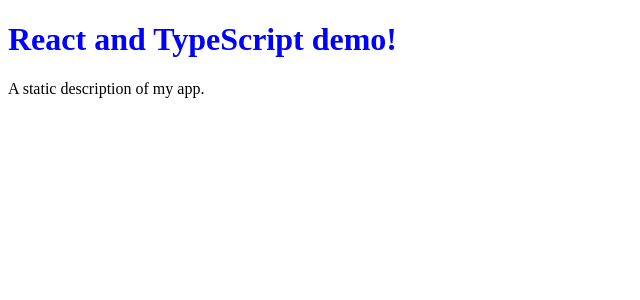
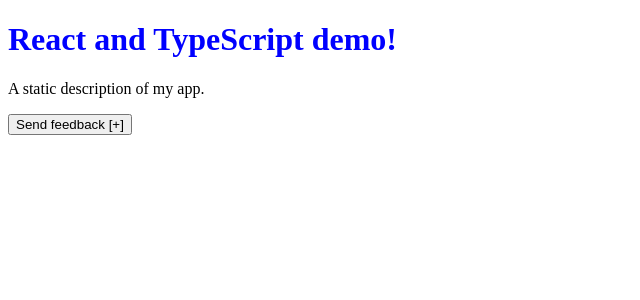
Before and after one commit to serbanghita/learn-react, a React app: page / in a window 1280 px wide. Shown: the top 300 px of the page, without its empty margins (0-640 px from the left). Built offline with nearby package versions, Linux system fonts and the light colour scheme; the HTML template or start-up script is replaced by a standard one.

Commit message:
Added example of changing state via events

```diff
--- a/src/component/App.tsx
+++ b/src/component/App.tsx
@@ -10,30 +10,43 @@
   titleColor: string
 }
 
+interface IFeedbackBtnProps {
+  label: string;
+}
+
+interface IFeedbackBtnState {
+  isOpened: boolean;
+}
+
+class FeedbackBtn extends React.Component<IFeedbackBtnProps, IFeedbackBtnState> {
+
+  constructor(props) {
+    super(props);
+    this.state = {isOpened: false};
+  }
+
+
+  public render() {
+    const handleBtnClick = () => {
+      this.setState((oldState: IFeedbackBtnState, props: IFeedbackBtnProps) => {
+        return {isOpened: !oldState.isOpened}
+      });
+    };
+
+    return (
+      <button onClick={handleBtnClick}>
+        {this.props.label} <span>{this.state.isOpened ? "↓" : "[+]"}</span>
+      </button>
+    );
+  }
+
+}
+
 export default class App extends React.Component<IAppProps, IAppState> {
 
   constructor(props: IAppProps) {
     super(props);
     this.state = {title: props.title, titleColor: props.titleColor};
-  }
-
-  public componentWillMount() {
-    this.setState({titleColor: "yellow"}, () => {
-      console.log("Set state in componentWillMount().");
-    });
-  }
-
-  public componentDidMount() {
-    this.setState({titleColor: "green"}, () => {
-      console.log("Set state in componentDidMount().");
-    });
-
-    // For later.
-    setTimeout(() => {
-      this.setState({titleColor: this.props.titleColor}, () => {
-        console.log("Set state in componentDidMount() - lazy");
-      });
-    }, 2500);
   }
 
   public render() {
@@ -45,6 +58,7 @@
         <div>
             <h1 style={pStyle}>{this.props.title}</h1>
             <p>A static description of my app.</p>
+            <FeedbackBtn label="Send feedback"/>
         </div>
     );
   }
```
